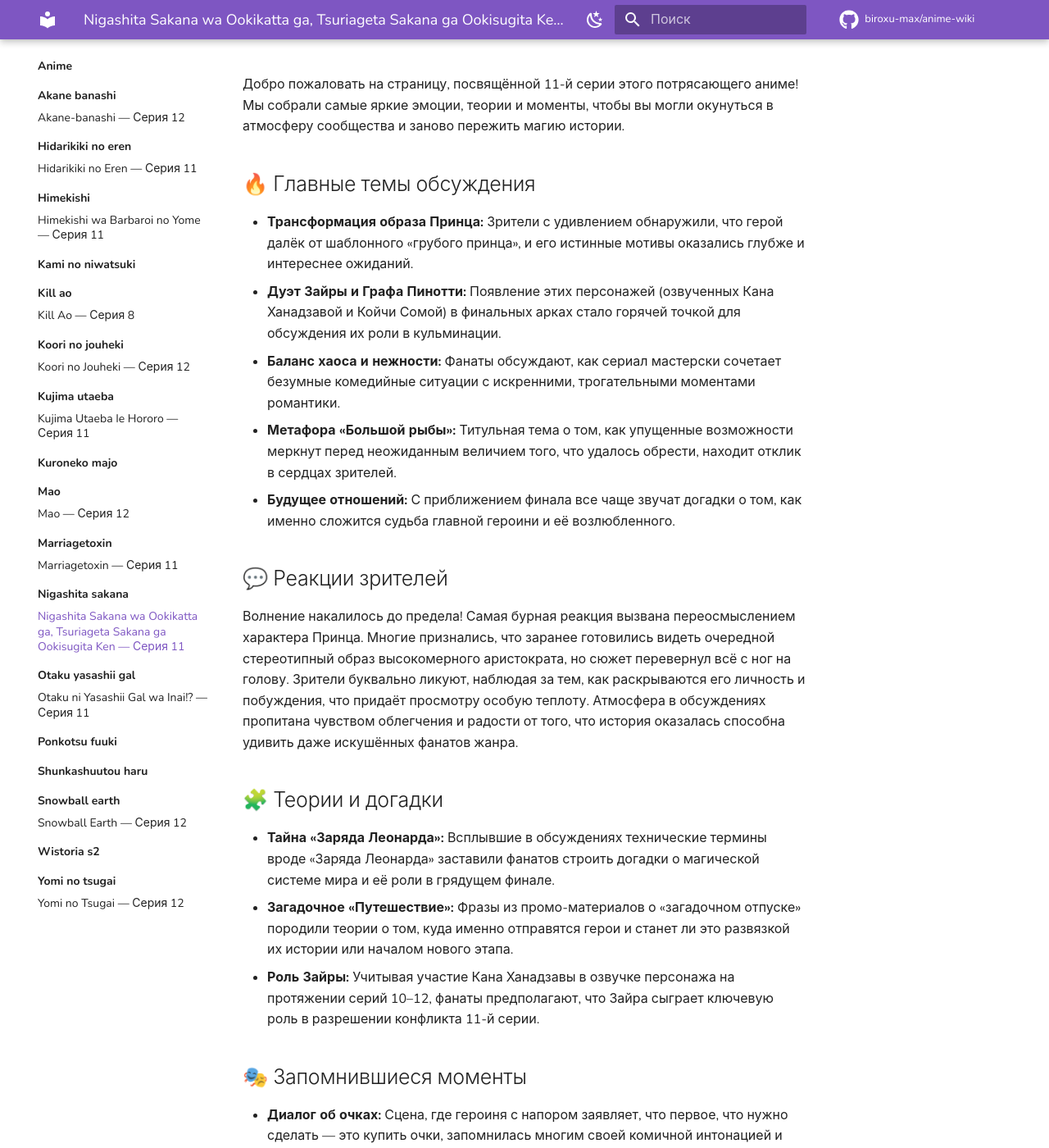
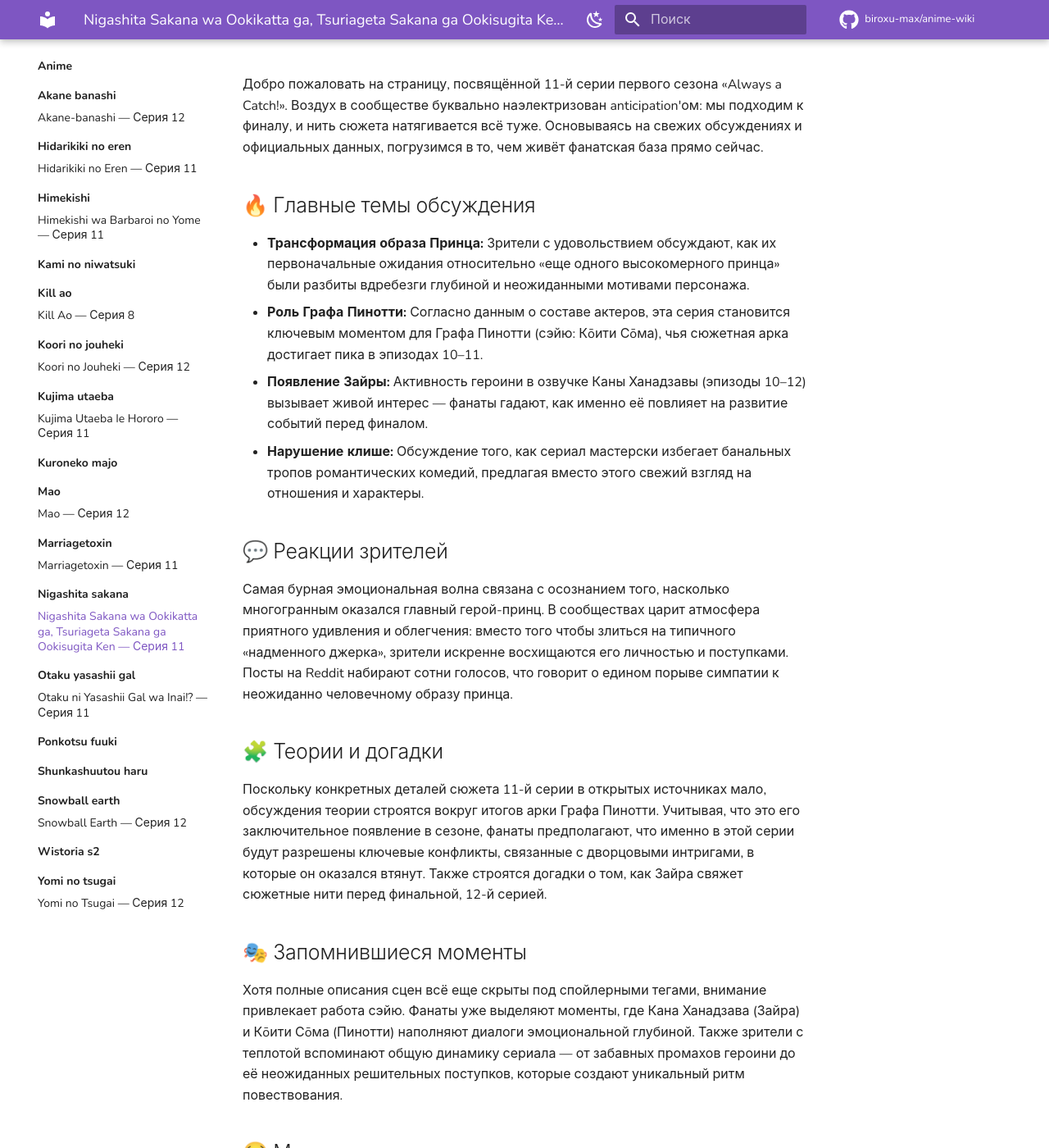
Before and after one commit to biroxu-max/anime-wiki, an MkDocs documentation site: the page built from docs/anime/nigashita-sakana/ep-11.md, in a window 1280 px wide and 1400 px high, scrolled down 528 px. Shown: the whole window at 82% size. Built offline with MkDocs 1.6.1 and Material for MkDocs 9.7.7, drawn with Linux system fonts in a browser that asks for light colours; comment, search, counter and statistics services are not loaded; some of the changed text lies outside the part shown.

Commit message:
chore(wiki): +nigashita-sakana ep11

```diff
--- a/docs/anime/nigashita-sakana/ep-11.md
+++ b/docs/anime/nigashita-sakana/ep-11.md
@@ -15,39 +15,37 @@ tags:
 
 ---
 
-# Always a Catch! — Серия 11: Когда улов превышает мечты
+# Always a Catch! — Серия 11: Кульминация на горизонте
 
-Добро пожаловать на страницу, посвящённой 11-й серии этого потрясающего аниме! Мы собрали самые яркие эмоции, теории и моменты, чтобы вы могли окунуться в атмосферу сообщества и заново пережить магию истории.
+Добро пожаловать на страницу, посвящённой 11-й серии первого сезона «Always a Catch!». Воздух в сообществе буквально наэлектризован anticipation'ом: мы подходим к финалу, и нить сюжета натягивается всё туже. Основываясь на свежих обсуждениях и официальных данных, погрузимся в то, чем живёт фанатская база прямо сейчас.
 
 ## 🔥 Главные темы обсуждения
-- **Трансформация образа Принца:** Зрители с удивлением обнаружили, что герой далёк от шаблонного «грубого принца», и его истинные мотивы оказались глубже и интереснее ожиданий.
-- **Дуэт Зайры и Графа Пинотти:** Появление этих персонажей (озвученных Кана Ханадзавой и Койчи Сомой) в финальных арках стало горячей точкой для обсуждения их роли в кульминации.
-- **Баланс хаоса и нежности:** Фанаты обсуждают, как сериал мастерски сочетает безумные комедийные ситуации с искренними, трогательными моментами романтики.
-- **Метафора «Большой рыбы»:** Титульная тема о том, как упущенные возможности меркнут перед неожиданным величием того, что удалось обрести, находит отклик в сердцах зрителей.
-- **Будущее отношений:** С приближением финала все чаще звучат догадки о том, как именно сложится судьба главной героини и её возлюбленного.
+- **Трансформация образа Принца:** Зрители с удовольствием обсуждают, как их первоначальные ожидания относительно «еще одного высокомерного принца» были разбиты вдребезги глубиной и неожиданными мотивами персонажа.
+- **Роль Графа Пинотти:** Согласно данным о составе актеров, эта серия становится ключевым моментом для Графа Пинотти (сэйю: Кōити Сōма), чья сюжетная арка достигает пика в эпизодах 10–11.
+- **Появление Зайры:** Активность героини в озвучке Каны Ханадзавы (эпизоды 10–12) вызывает живой интерес — фанаты гадают, как именно её повлияет на развитие событий перед финалом.
+- **Нарушение клише:** Обсуждение того, как сериал мастерски избегает банальных тропов романтических комедий, предлагая вместо этого свежий взгляд на отношения и характеры.
 
 ## 💬 Реакции зрителей
-Волнение накалилось до предела! Самая бурная реакция вызвана переосмыслением характера Принца. Многие признались, что заранее готовились видеть очередной стереотипный образ высокомерного аристократа, но сюжет перевернул всё с ног на голову. Зрители буквально ликуют, наблюдая за тем, как раскрываются его личность и побуждения, что придаёт просмотру особую теплоту. Атмосфера в обсуждениях пропитана чувством облегчения и радости от того, что история оказалась способна удивить даже искушённых фанатов жанра.
+Самая бурная эмоциональная волна связана с осознанием того, насколько многогранным оказался главный герой-принц. В сообществах царит атмосфера приятного удивления и облегчения: вместо того чтобы злиться на типичного «надменного джерка», зрители искренне восхищаются его личностью и поступками. Посты на Reddit набирают сотни голосов, что говорит о едином порыве симпатии к неожиданно человечному образу принца.
 
 ## 🧩 Теории и догадки
-- **Тайна «Заряда Леонарда»:** Всплывшие в обсуждениях технические термины вроде «Заряда Леонарда» заставили фанатов строить догадки о магической системе мира и её роли в грядущем финале.
-- **Загадочное «Путешествие»:** Фразы из промо-материалов о «загадочном отпуске» породили теории о том, куда именно отправятся герои и станет ли это развязкой их истории или началом нового этапа.
-- **Роль Зайры:** Учитывая участие Кана Ханадзавы в озвучке персонажа на протяжении серий 10–12, фанаты предполагают, что Зайра сыграет ключевую роль в разрешении конфликта 11-й серии.
+Поскольку конкретных деталей сюжета 11-й серии в открытых источниках мало, обсуждения теории строятся вокруг итогов арки Графа Пинотти. Учитывая, что это его заключительное появление в сезоне, фанаты предполагают, что именно в этой серии будут разрешены ключевые конфликты, связанные с дворцовыми интригами, в которые он оказался втянут. Также строятся догадки о том, как Зайра свяжет сюжетные нити перед финальной, 12-й серией.
 
 ## 🎭 Запомнившиеся моменты
-- **Диалог об очках:** Сцена, где героиня с напором заявляет, что первое, что нужно сделать — это купить очки, запомнилась многим своей комичной интонацией и живостью.
-- **«Я тебя побью!»:** Милая перепалка, где один персонаж грозится побить другого, но тут же получает возражение «драться нельзя», идеально передает динамику отношений.
-- **Особенность Тайсуке:** Зрители подметили милую деталь — Тайсуке никогда не бежит рысцой (скиппает) по коридорам Королевской академии, что стало маленькой, но узнаваемой чертой.
+Хотя полные описания сцен всё еще скрыты под спойлерными тегами, внимание привлекает работа сэйю. Фанаты уже выделяют моменты, где Кана Ханадзава (Зайра) и Кōити Сōма (Пинотти) наполняют диалоги эмоциональной глубиной. Также зрители с теплотой вспоминают общую динамику сериала — от забавных промахов героини до её неожиданных решительных поступков, которые создают уникальный ритм повествования.
 
 ## 😂 Мемы и шутки
-- **«Ещё один противный принц? Нет!»:** Мемы, основанные на цитате из Reddit, где фанаты иронизируют над своими собственными предубеждениями, признаваясь, что были уверены в стереотипности персонажа, но были вынуждены сдаться перед его обаянием.
-- **Скиппинг Тайсуке:** Шутки о том, что пропуск привычки «скиппать» (бегать рысцей) — это признак истинного благородства или просто следствие строгих правил академии.
+Мемная культура вокруг сериала продолжает питаться диалогами из трейлеров и общим настроением. В чатах гуляют шутки о «телепортации» и попытках героини вести себя как леди, которые неизменно заканчиваются хаосом (знаменитое «боко-боко»). Фанаты также подшучивают над контрастом между пасторальными ожиданиями героини и реальностью, в которой она оказывается.
 
 ## ⚡ Спорные моменты
-Пока сообщество пребывает в едином восторге, основные дискуссии сводятся к предупреждениям о спойерах. Модераторы и участники активно напоминают друг друга не обсуждать сюжетные повороты, которых ещё не было в экранизации, берегя чистоту впечатлений для тех, кто только начинает путь. Это говорит о высокой вовлечённости и желании сохранить магию сюжета.
+Серьезных разногласий или конфликтов в сообществе не наблюдается. Единственный момент, вызвавший дискуссию в начале сезона — первоначальное восприятие принца как отрицательного персонажа — теперь превратился в предмет восхищения сценаристов, сумевших блестяще сыграть на этом контрасте.
 
 ## 🎬 Производство и анимация
-Работа студии Troyca при поддержке TMS Entertainment продолжает восхищать. Фанаты отмечают качественную прорисовку и то, как анимация передает хаотичную, но сладкую энергетику ромкома. Особое внимание уделяется голосу Кана Ханадзавы в роли Зайры, который добавляет образу загадочности и глубины, а работе Койчи Сомы (Граф Пинотти), чье присутствие в 11-й серии усиливает драматургический накал.
+Производством занимается студия TMS Entertainment в сотрудничестве с Troyca, что гарантирует высокий уровень визуального стиля. Обсуждения качества анимации в этом эпизоде пока скупы, но акцент делается на великолепный подбор голосового состава. Участие таких звезд, как Кана Ханадзава и других талантливых актеров, перечисленных в энциклопедии ANN, добавляет сериалу особого лоска и звучания.
+
+***
+
+*Эта страница будет обновляться по мере появления новых деталей и переводов. Оставайтесь с нами, чтобы не пропустить момент, когда «уловленный рыба» покажет свой настоящий размер!*
 
 ## 🔗 Источники
 
```
Also changed, not shown: docs/anime/nigashita-sakana/index.md (+1 -1 lines).
